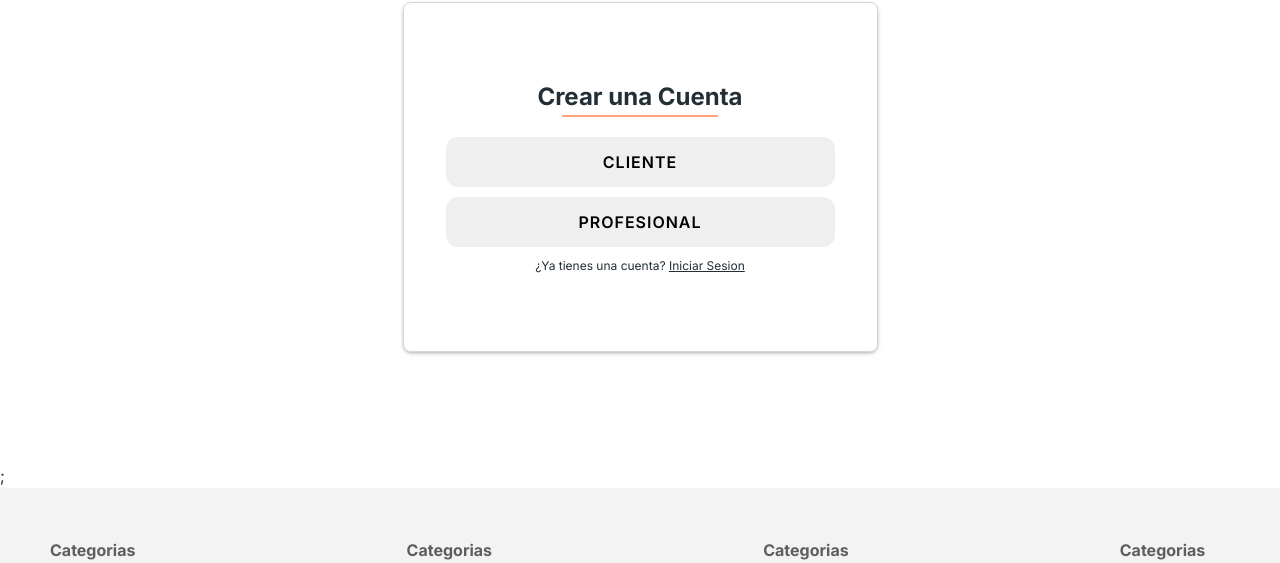
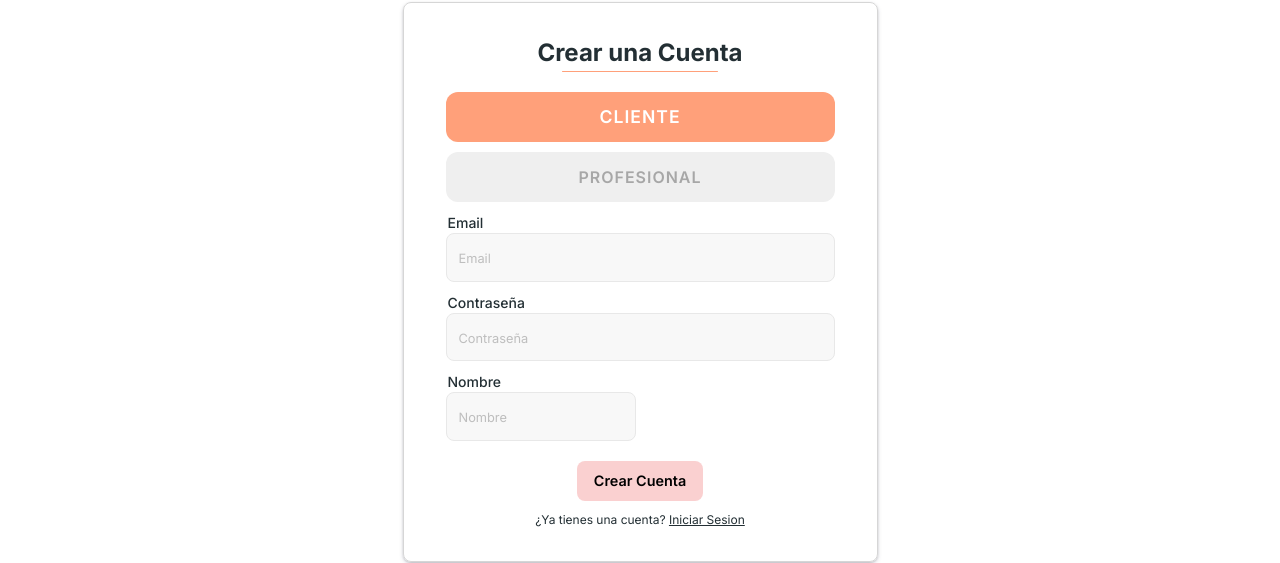
Before and after one commit to No-Country-simulation/c19-75-t-node-react, a Next.js app in the folder client/: page /signup in a window 1280 px wide. Shown: the part 247-810 px from the top of the page. Built offline with nearby package versions, Linux system fonts and the light colour scheme.

Commit message:
lazy coomit

```diff
--- a/client/components/Forms/SingupForm/index.jsx
+++ b/client/components/Forms/SingupForm/index.jsx
@@ -6,13 +6,13 @@ import { useState } from 'react';
 
 /* Data */ // FIXME: Remplace this data from bd or api
 import data from '@/data/data';
-const { occupations } = data;
 
 import Input from '@/components/Forms/Input';
 import ButtonForm from '@/components/Forms/ButtonForm';
 import Label from '@/components/Forms/Label';
 
-import { registerUserAction } from '@/libs/validations';
+import { singup } from '@/actions/auth';
+
 import { useFormState } from 'react-dom';
 const INITIAL_STATE_FORM = {
   zodErrors: {},
@@ -36,14 +36,16 @@ const INITIAL_STATE_FORM = {
 };
 
 const SingupForm = () => {
-  const [userType, setUserType] = useState(''); // tUserType: cliente | profesional | ''
+  const { occupations } = data;
+  const [userType, setUserType] = useState('cliente'); // tUserType: cliente | profesional | '' //FIXME: Change value
   const [userOccupations, setUserOccupations] = useState([]);
-  const [formState, formAction] = useFormState(
-    registerUserAction,
+  const [formState, formAction, pending] = useFormState(
+    singup,
     INITIAL_STATE_FORM
   );
 
   return (
+    <>
       <form
         action={formAction}
         className={`${styles.form} ${localStyles.form}`}
@@ -116,7 +118,7 @@ const SingupForm = () => {
                   error={formState?.zodErrors?.name}
                 />
               </div>
-            <div className={styles.campo}>
+              {/*<div className={styles.campo}>
               <Label for="lastname">Apellido</Label>
               <Input
                 type="text"
@@ -124,10 +126,10 @@ const SingupForm = () => {
                 placeholder="Apellido"
                 error={formState?.zodErrors?.lastname}
               />
+            </div>*/}
             </div>
-          </div>
+            {/*
             <div className={styles.group}>
-            {/* TODO: Implemetar Provincias y Localidades con una API */}
               <div className={styles.campo}>
                 <Label for="province">Provincia</Label>
                 <Input type="text" name="province" placeholder="Provincia" />
@@ -224,7 +226,10 @@ const SingupForm = () => {
                             userOccupations.filter((id) => id !== occupation.id)
                           );
                         } else {
-                        setUserOccupations([...userOccupations, occupation.id]);
+                          setUserOccupations([
+                            ...userOccupations,
+                            occupation.id,
+                          ]);
                         }
                       }}
                     >
@@ -233,11 +238,19 @@ const SingupForm = () => {
                   ))}
                 </div>
               </div>
-          )}
-          <ButtonForm type="submit">Crear Cuenta</ButtonForm>
+            )}{' '}
+            */}
+            <ButtonForm
+              type="submit"
+              pending={pending}
+              textPending={'Creando Cuenta...'}
+            >
+              Crear Cuenta
+            </ButtonForm>
           </>
         )}
       </form>
+    </>
   );
 };
 
```
Lines whose indentation alone changed are shown as unchanged.
